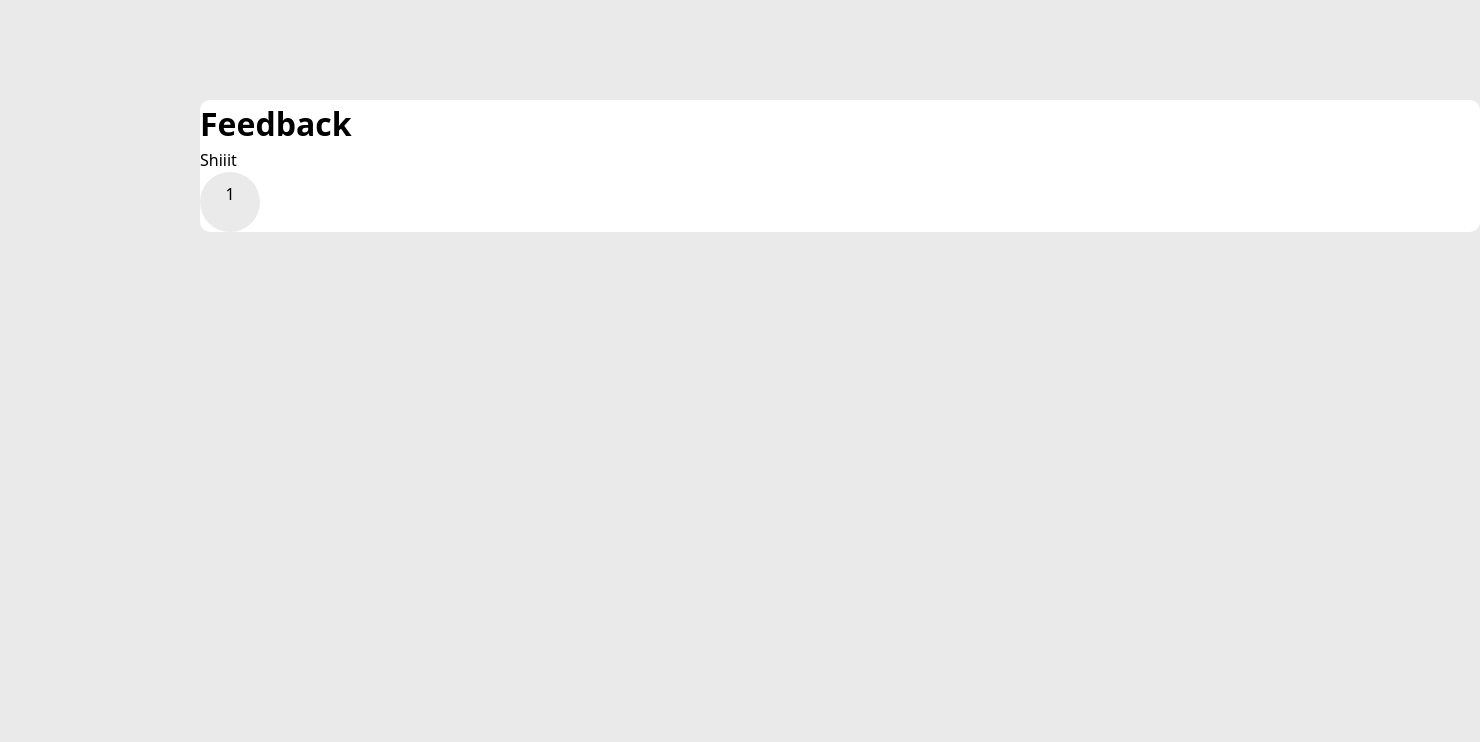
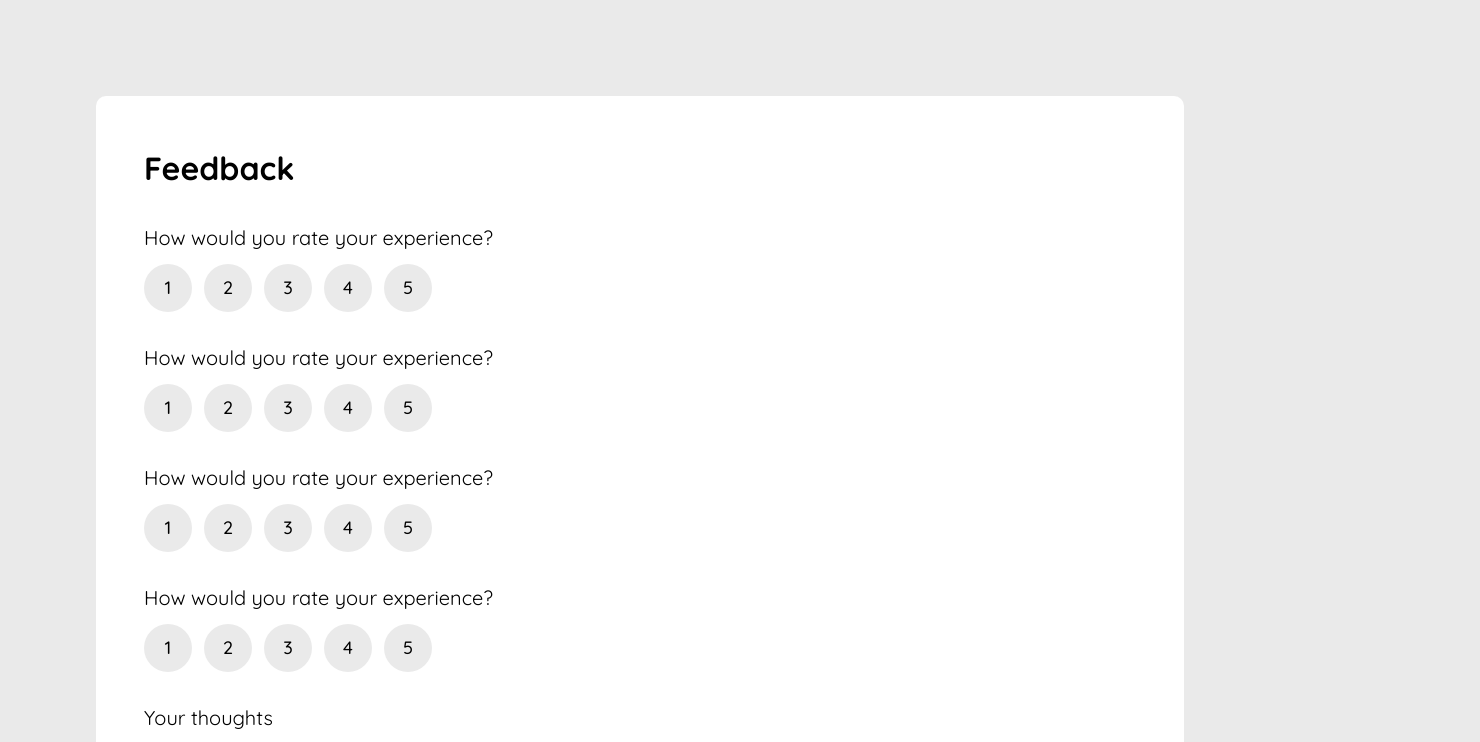
Before and after one commit to NextZac/TarkvaraarenduseMeetodid, a Vue app in the folder frontend/: page / in a window 1280 px wide. Shown: the top 742 px of the page, 1480 px wide, since content can reach past the window. Built offline with nearby package versions, Linux system fonts and the light colour scheme.

Commit message:
Frontend shit

```diff
--- a/frontend/index.html
+++ b/frontend/index.html
@@ -1,6 +1,7 @@
 <!doctype html>
 <html lang="en">
   <head>
+    <link href="https://fonts.googleapis.com/css2?family=Quicksand:wght@300;400;500;600;700&display=swap" rel="stylesheet">
     <meta charset="UTF-8" />
     <link rel="icon" type="image/svg+xml" href="/vite.svg" />
     <meta name="viewport" content="width=device-width, initial-scale=1.0" />
--- a/frontend/src/App.vue
+++ b/frontend/src/App.vue
@@ -3,5 +3,7 @@ import Feedback from './views/Feedback.vue'
 </script>
 
 <template>
-    <Feedback />
+    <div class="p-24 flex flex-col justify-center items-center">
+        <Feedback />
+    </div>
 </template>
--- a/frontend/src/components/Ball.vue
+++ b/frontend/src/components/Ball.vue
@@ -1,10 +1,20 @@
 <script setup>
 
+import { computed } from 'vue';
+
+const props = defineProps({
+    selected: {
+        type: Boolean,
+        default: false
+    }
+})
+
+const isSelected = computed(() => props.selected);
 </script>
 
 <template>
-    <button type="button" class="flex w-[60px] h-[60px] p-[10px] rounded-full text-center content-center justify-center bg-[#EAEAEA] hover:bg-[#B9A2FF] hover:scale-105 active:scale-100 transition duration-100">
-        <div class="w-full h-full flex content-center justify-center">
+    <button type="button" :class="[{'!bg-[#896be6]': selected}, 'flex size-12 p-[10px] rounded-full text-center border-0 content-center justify-center hover:bg-[#B9A2FF] hover:scale-105 active:scale-100 transition duration-100 bg-[#EAEAEA]']">
+        <div class="w-full h-full flex content-center justify-center items-center text-lg font-medium">
             <slot />
         </div>
     </button>
--- a/frontend/src/components/BallSystem.vue
+++ b/frontend/src/components/BallSystem.vue
@@ -1,16 +1,48 @@
 <script setup>
+import { ref } from 'vue';
 import Ball from './Ball.vue'
+
+const buttonArr = ref([
+  {
+    name: '1',
+    selected: false
+  },
+  {
+    name: '2',
+    selected: false
+  },
+  {
+    name: '3',
+    selected: false
+  },
+  {
+    name: '4',
+    selected: false
+  },
+  {
+    name: '5',
+    selected: false
+  }])
+
+  function buttonSelect(button, index) {
+    button.selected = !button.selected
+    for (let i = 0; i < buttonArr.value.length; i++) {
+      if (i !== index) {
+        buttonArr.value[i].selected = false
+      }
+    }
+  }
 
 </script>
 
 <template>
-  <div>
-    <p>
+  <div class="flex flex-col gap-3 w-full h-full">
+    <p class="text-xl">
       <slot />
     </p>
-    <div>
-      <Ball>
-        1
+    <div class="flex gap-3">
+      <Ball v-for="(button, index) in buttonArr" :selected="button.selected" @click="buttonSelect(button, index); console.log(index)" :aria-checked="button.selected">
+        {{ button.name }}
       </Ball>
     </div>
   </div>
--- /dev/null
+++ b/frontend/src/components/Input.vue
@@ -0,0 +1,15 @@
+<script setup>
+
+const props = defineProps({
+    placeholder: {
+        type: String,
+        default: 'Insert Text'
+    }
+})
+</script>
+
+<template>
+<div class="flex w-full bg-transparent border border-[#B8B8B8] p-4 rounded-xl text-wrap h-min align-top">
+    <textarea class="w-full h-[150px] bg-transparent border-0 text-wrap focus:ring-0 focus:border-transparent font-medium outline-none" :placeholder="props.placeholder" />
+</div>
+</template>
--- /dev/null
+++ b/frontend/src/components/InputSystem.vue
@@ -0,0 +1,14 @@
+<script setup>
+
+import Input from './Input.vue'
+
+</script>
+
+<template>
+  <div class="flex flex-col gap-3 w-full h-full">
+    <p class="text-xl">
+      <slot />
+    </p>
+      <Input placeholder="Anything you’d like to add?" />
+  </div>
+</template>
--- a/frontend/src/style.css
+++ b/frontend/src/style.css
@@ -1,3 +1,4 @@
+
 @tailwind base;
 @tailwind components;
 @tailwind utilities;
--- a/frontend/src/views/Feedback.vue
+++ b/frontend/src/views/Feedback.vue
@@ -1,13 +1,18 @@
 <script setup>
 import BallSystem from '../components/BallSystem.vue'
-
+import InputSystem from '../components/InputSystem.vue';
 
 </script>
 
 <template>
-    <div class="bg-white w-full h-full mx-[200px] my-[100px] rounded-[10px]">
+    <div class="flex flex-col gap-8 bg-white w-full h-full rounded-[10px] p-12">
         <p class="font-bold text-[32px]">Feedback</p>
 
-        <BallSystem>Shiiit</BallSystem>
+        <BallSystem>How would you rate your experience?</BallSystem>
+        <BallSystem>How would you rate your experience?</BallSystem>
+        <BallSystem>How would you rate your experience?</BallSystem>
+        <BallSystem>How would you rate your experience?</BallSystem>
+
+        <InputSystem>Your thoughts</InputSystem>
     </div>
 </template>
--- a/frontend/tailwind.config.js
+++ b/frontend/tailwind.config.js
@@ -1,11 +1,18 @@
 /** @type {import('tailwindcss').Config} */
+
+const defaultTheme = require('tailwindcss/defaultTheme')
+
 export default {
   content: [
     "./index.html",
     "./src/**/*.{vue,js,ts,jsx,tsx}",
   ],
   theme: {
-    extend: {},
+    extend: {
+      fontFamily: {
+        'sans': ['Quicksand', ...defaultTheme.fontFamily.sans],
+      },
+    },
   },
   plugins: [],
 }
```
Also changed, not shown: 2 other files (tests, documents, lock files or other folders).
